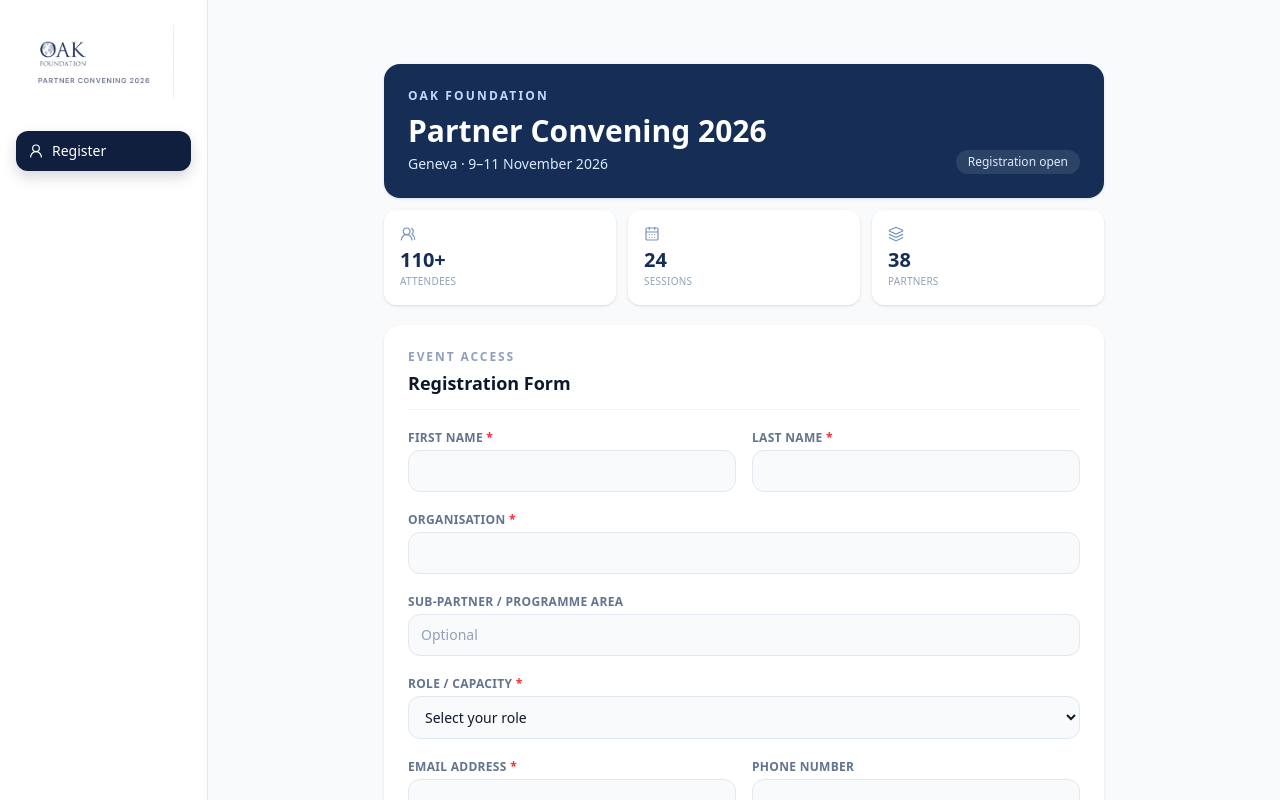
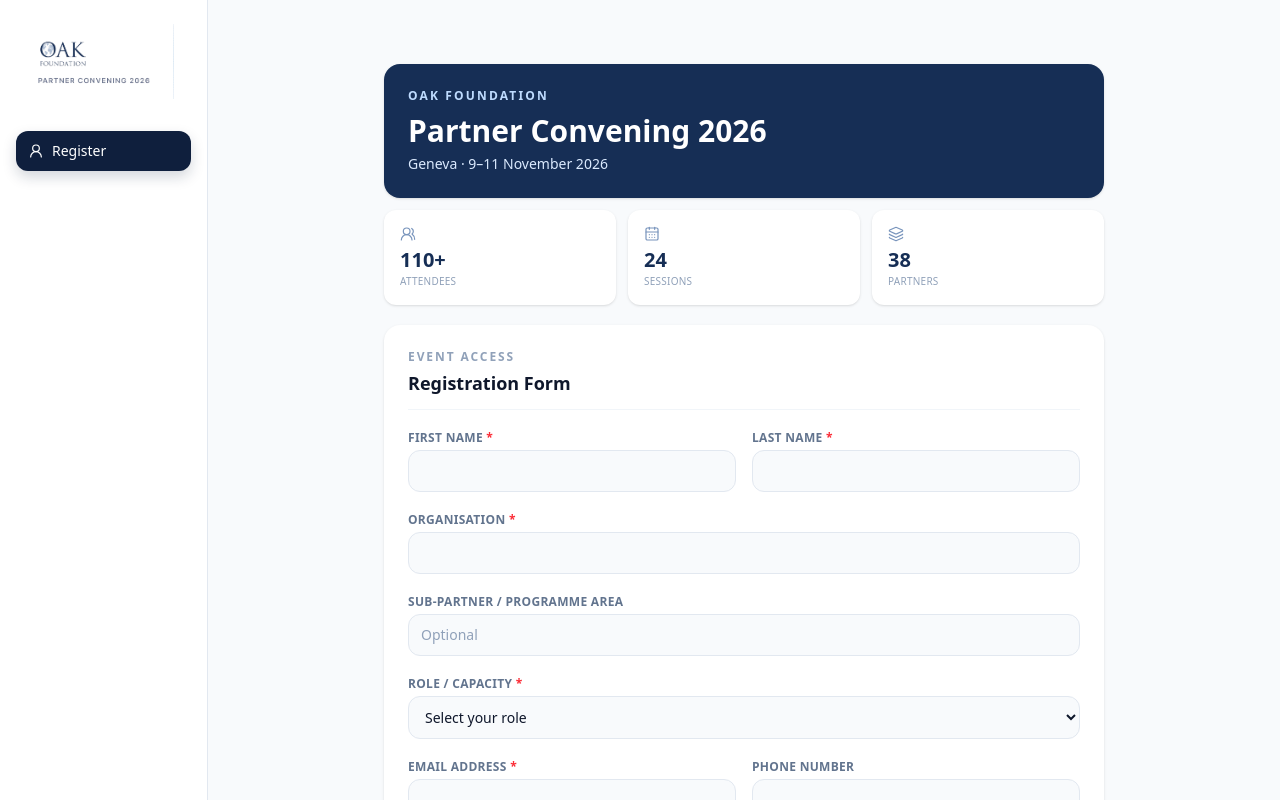
Before and after one commit to samsonaddissa247-creator/oak-platform, a Next.js app: page /register in a window 1280 px wide. Shown: the top 800 px of the page. Built offline with nearby package versions, Linux system fonts and the light colour scheme.

Commit message:
remove  the register now

```diff
--- a/app/register/page.tsx
+++ b/app/register/page.tsx
@@ -84,9 +84,7 @@
             <h1 className="text-[21px] font-extrabold leading-tight sm:text-3xl">Partner Convening 2026</h1>
             <p className="mt-1 text-xs text-blue-100 sm:text-sm">Geneva · 9–11 November 2026</p>
           </div>
-          <span className="hidden w-fit rounded-full bg-white/10 px-2.5 py-1 text-[10px] font-medium text-blue-100 sm:inline-block sm:px-3 sm:text-xs">
-            Registration open
-          </span>
+
         </div>
       </div>
 
```
